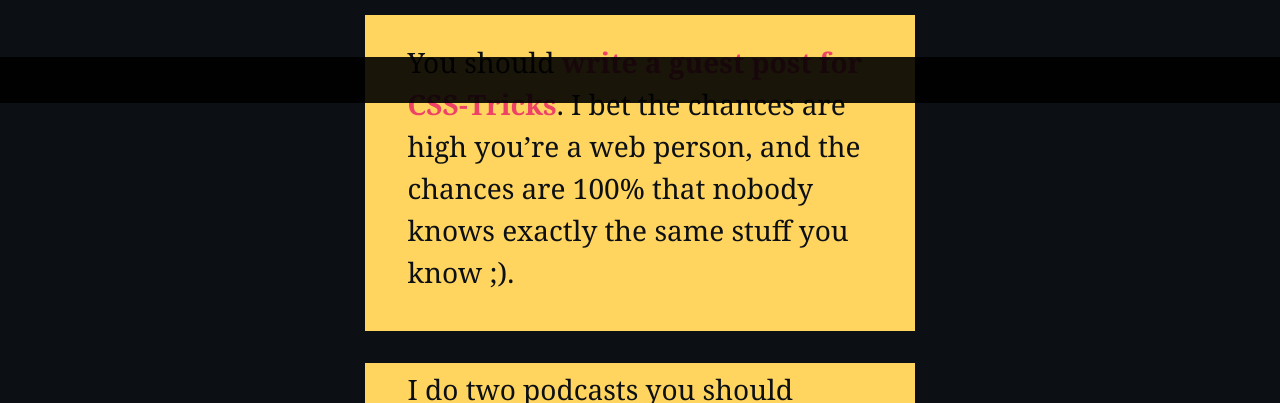
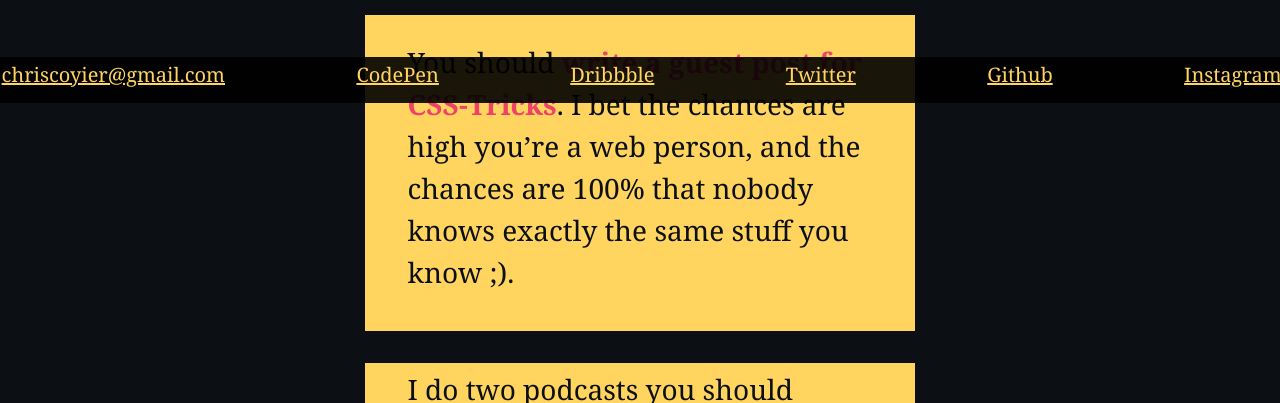
Before and after one commit to iMuhammadUmer/chriscoyier.net_clone, a plain HTML site: page index.html in a window 1280 px wide. Shown: the part 697-1100 px from the top of the page. Drawn offline with Linux system fonts and the light colour scheme.

Commit message:
complete

```diff
--- a/index.html
+++ b/index.html
@@ -106,8 +106,18 @@
       <!--content end-->
     </main>
     <!--main end-->
-    <footer><!--footer start-->
-
+    <footer>
+      <!--footer start-->
+      <ul>
+        <li>
+          <a href="mailto:chriscoyier@gmail.com">chriscoyier@gmail.com</a>
+        </li>
+        <li><a href="#">CodePen</a></li>
+        <li><a href="#">Dribbble</a></li>
+        <li><a href="#">Twitter</a></li>
+        <li><a href="#">Github</a></li>
+        <li><a href="#">Instagram</a></li>
+      </ul>
     </footer>
     <!--footer end-->
   </body>
```
